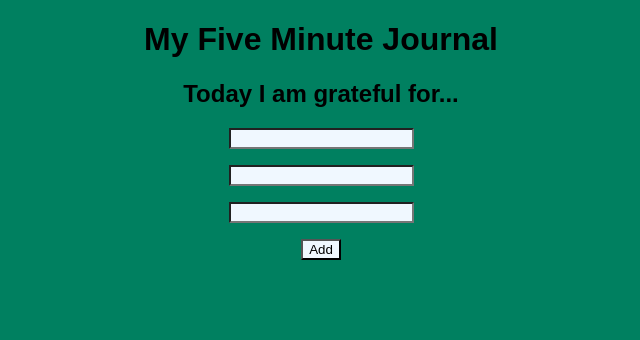
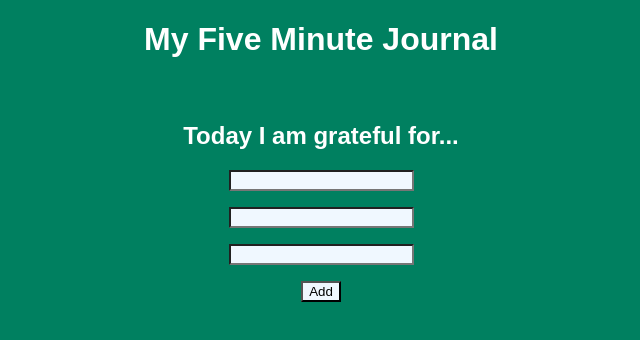
Before and after one commit to SeanBlair/five-minute-journal, a React (Create React App) app: page / in a window 1280 px wide. Shown: the top 340 px of the page, without its empty margins (319-959 px from the left). Built offline with nearby package versions, Linux system fonts and the light colour scheme.

Commit message:
Tweak the text colors as per Emily's suggestions

```diff
--- a/src/App.css
+++ b/src/App.css
@@ -1,6 +1,15 @@
 body {
   background-color: #008060;
   text-align: center;
+}
+
+h1 {
+  color: white;
+}
+
+.question h2 {
+  color: white;
+  margin-top: 5%;
 }
 
 input {
@@ -18,11 +27,11 @@ input {
   border-radius: 2%;
 }
 
-.even {
+.odd {
   background-color: #fdf5e6;
 }
 
-.odd {
+.even {
   background-color: #f0f8ff;
 }
 
--- a/src/App.js
+++ b/src/App.js
@@ -11,6 +11,7 @@ class App extends React.Component {
   // sections slightly different?
   // TODO: Fix answers border-radius when entry not full.
   // TODO: focus on first answer of new question on submit.
+  // TODO: Add a button to set a couple days of entries for demoing?
   constructor(props) {
     super(props);
     this.questions = [
```
